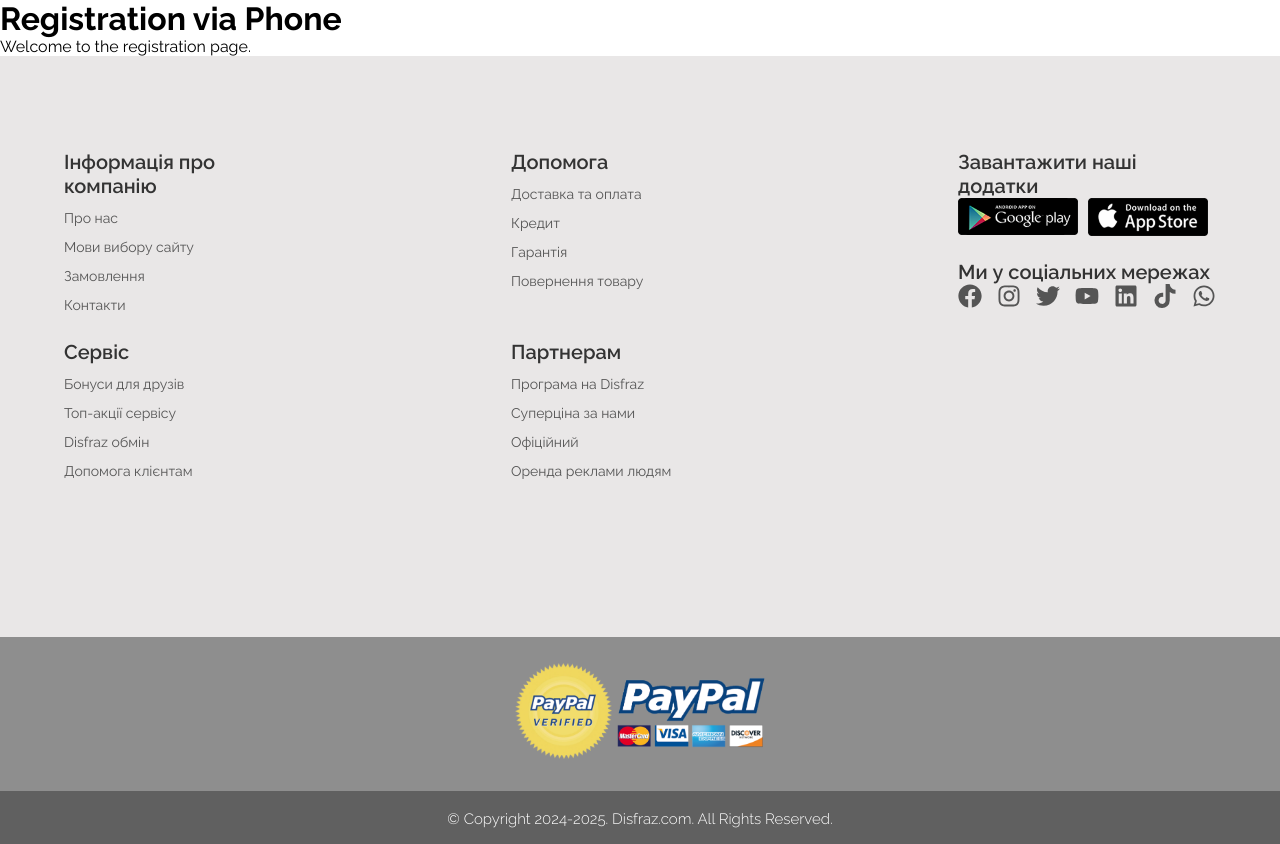
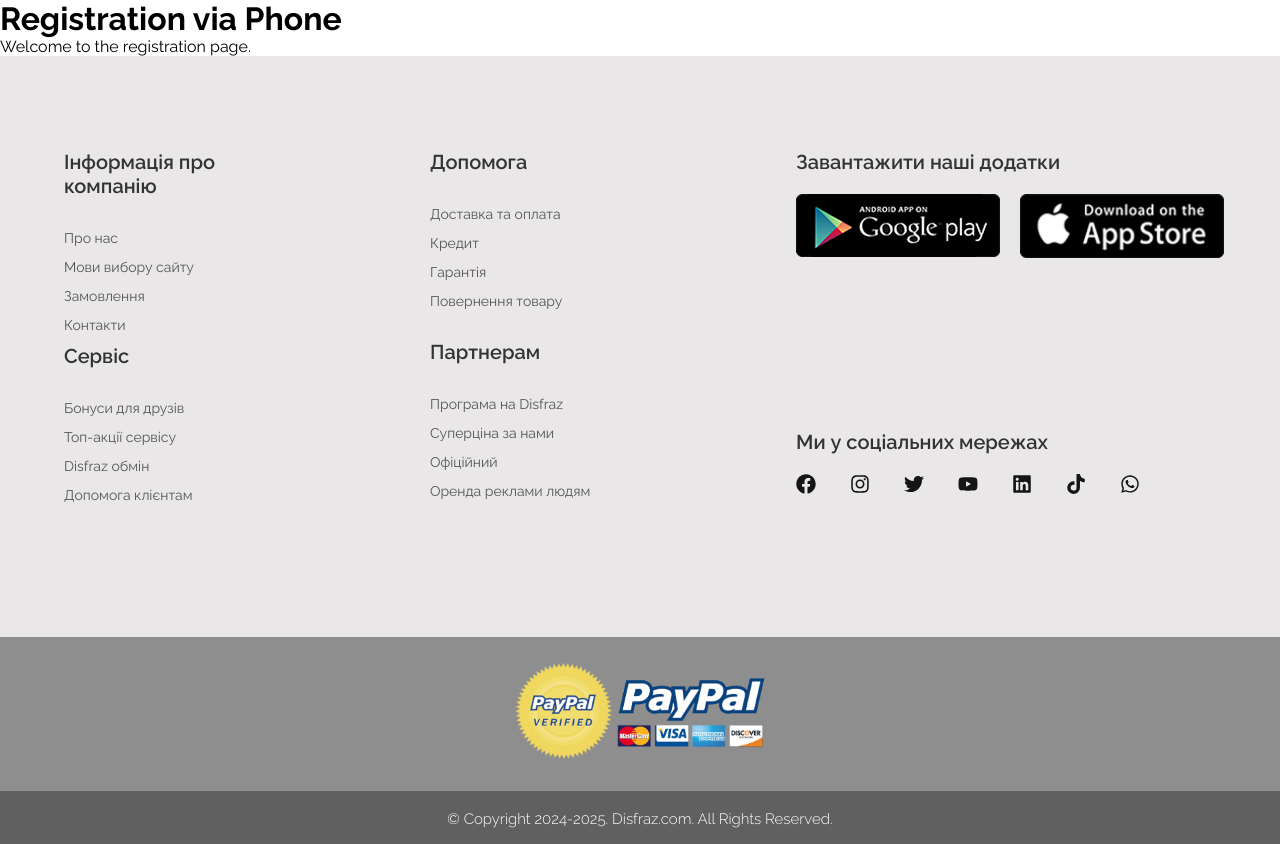
Before and after one commit to sofiyaBV/disfraz, a React (Create React App) app in the folder front-user/: page /registration in a window 1280 px wide. Built offline with nearby package versions, Linux system fonts and the light colour scheme; the HTML template or start-up script is replaced by a standard one.

Commit message:
footer готов

```diff
--- a/front-user/src/style/footer.module.css
+++ b/front-user/src/style/footer.module.css
@@ -24,6 +24,11 @@
 
   .icon_links {
     height: 380px;
+    width: 420px;
+    display: flex;
+    flex-direction: column;
+    justify-content: flex-start;
+    align-items: flex-start;
   }
 
   .footer_section_title {
@@ -31,6 +36,7 @@
     font-weight: 600;
     color: #333;
     width: 100%;
+    margin-bottom: 20px;
   }
 
   .footer_section_list {
@@ -55,8 +61,8 @@
 
   .app_buttons {
     display: flex;
-    gap: 10px;
-    margin-bottom: 20px;
+    gap: 20px;
+    margin-bottom: 40%;
   }
 
   .app_button {
@@ -64,25 +70,20 @@
   }
 
   .app_button_image {
-    width: 120px;
+    width: 204px;
     height: auto;
   }
 
   .social_links {
     display: flex;
-    gap: 15px;
+    gap: 34px;
   }
 
   .social_link {
-    font-size: 24px;
-    color: #555;
+    font-size: 20px;
+    color: #151515;
     text-decoration: none;
   }
-
-  .social_link:hover {
-    color: #000;
-  }
-
   .footer_section_2 {
     background-color: #8E8E8E;
     width: 100%;
```
